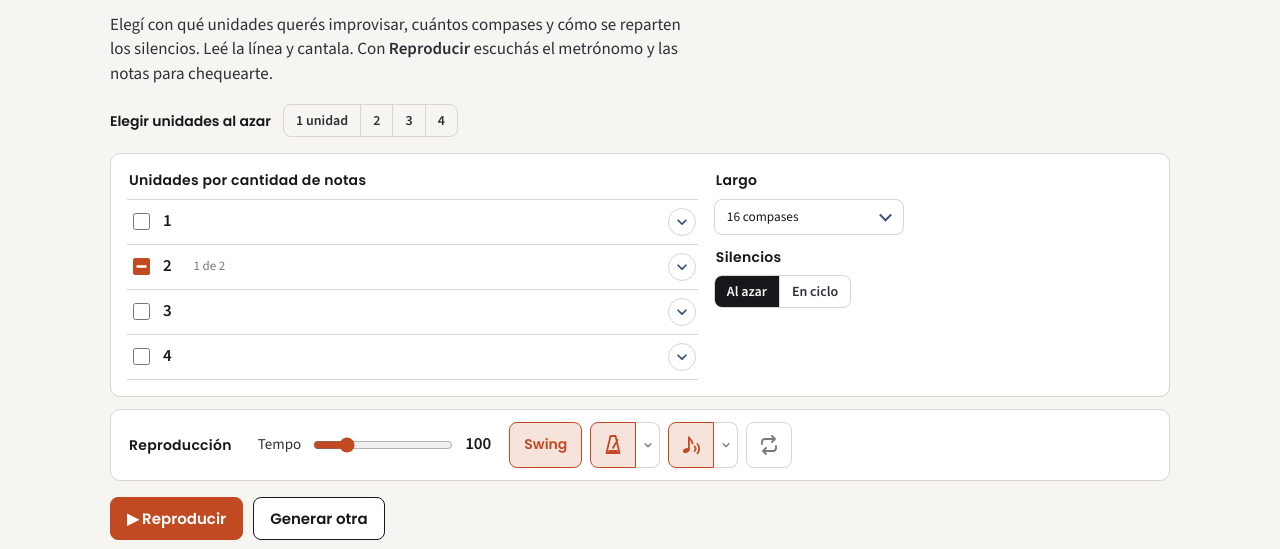
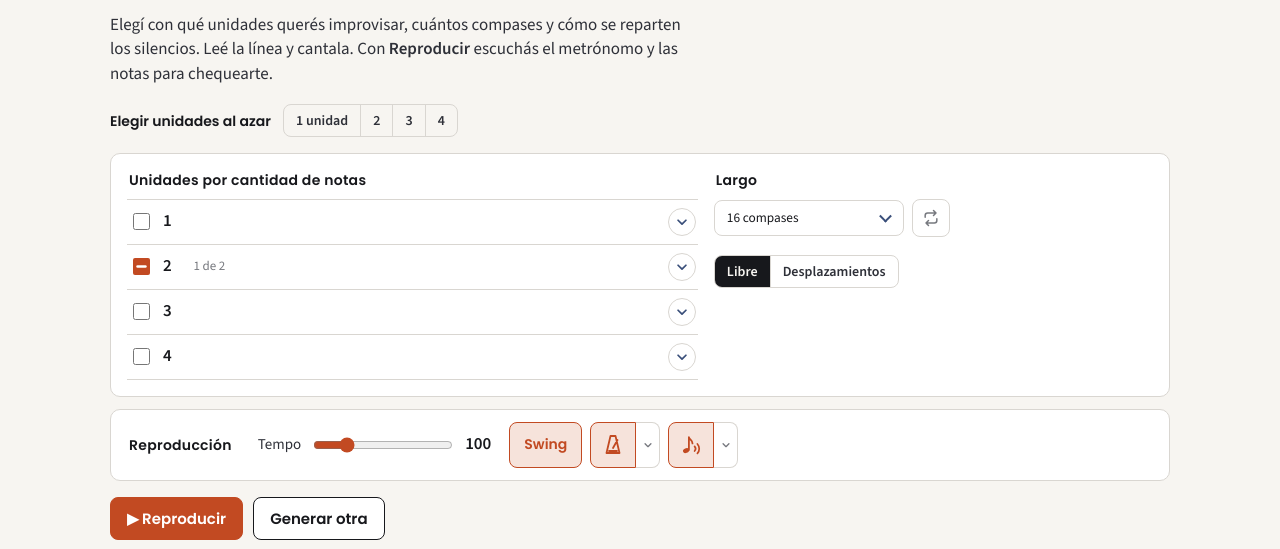
Before and after one commit to andykligman/entrenador-ritmico, a plain HTML site: page index.html in a window 1280 px wide. Shown: the part 207-756 px from the top of the page. Drawn offline with nearby package versions, Linux system fonts and the light colour scheme.

Commit message:
Libre / Desplazamientos; repetir al lado del largo
Co-Authored-By: Claude Opus 5.5 <noreply@anthropic.com>
Claude-Session: https://claude.ai/code/session_01WEREQYk7orThHX6QA8bRv6

```diff
--- a/index.html
+++ b/index.html
@@ -130,6 +130,12 @@ p.aviso.suave{background:transparent;color:var(--muted);border-left-color:var(--
 label.chk.off{opacity:.35;cursor:not-allowed}
 .hoja{position:relative}
 .cuenta{margin-left:auto;font:800 34px/1 var(--display,inherit);color:var(--naranja);background:var(--card);border:2px solid var(--naranja);border-radius:12px;padding:6px 16px;z-index:5}
+.largofila{display:flex;align-items:center;gap:8px}
+.tg.tgsm{width:38px;height:38px}
+.tg.tgsm svg{width:20px;height:20px}
+.modoseg{margin-top:18px}
+.ciclofila{display:flex;align-items:center;gap:10px;margin-top:10px}
+.ciclofila .cl{font-size:14px;color:var(--muted)}
 p.aviso{margin:4px 0 8px;padding:8px 12px;border-radius:8px;background:var(--naranja-soft);color:var(--naranja);font-weight:600;font-size:14px;border-left:3px solid var(--naranja)}
 .hoja.vacia{opacity:.3;filter:grayscale(1) blur(1.5px);pointer-events:none}
 .hoja{transition:opacity .2s,filter .2s}
@@ -169,22 +175,20 @@ footer{margin-top:26px;padding-top:12px;border-top:1px solid var(--rule);font-si
 
   <fieldset>
     <legend>Largo</legend>
-    <div class="selwrap"><select id="compases" aria-label="Cantidad de compases">
+    <div class="largofila"><div class="selwrap"><select id="compases" aria-label="Cantidad de compases">
       <option value="4">4 compases</option><option value="8">8 compases</option><option value="16" selected>16 compases</option><option value="32">32 compases</option><option value="cont">Continuo</option>
-    </select>
-    </div>
+    </select></div>
+    <button class="tg tgsm" id="loop" aria-pressed="false" data-tip="Repetir al terminar" aria-label="Repetir al terminar"><svg viewBox="0 0 24 24"><path d="M5 11V9a3 3 0 0 1 3-3h10M15 3l3 3-3 3M19 13v2a3 3 0 0 1-3 3H6M9 21l-3-3 3-3" fill="none" stroke="currentColor" stroke-width="1.8" stroke-linecap="round" stroke-linejoin="round"/></svg></button></div>
 
-
-    <legend style="margin-top:12px">Silencios</legend>
-    <div class="seg" id="modo" role="group" aria-label="Modo de silencios">
-      <button data-v="azar" aria-pressed="true">Al azar</button><button data-v="ciclo">En ciclo</button>
+    <div class="seg modoseg" id="modo" role="group" aria-label="Forma de la improvisación">
+      <button data-v="azar" aria-pressed="true">Libre</button><button data-v="ciclo">Desplazamientos</button>
     </div>
     <div id="optAzar"></div>
     <div id="optCiclo" hidden>
-      <div class="fila"><span>Ciclo de</span>
+      <div class="ciclofila"><span class="cl">Ciclo de</span>
         <div class="seg" id="ciclo" role="group" aria-label="Largo del ciclo en negras">
           <button data-v="3" aria-pressed="true">3</button><button data-v="5">5</button><button data-v="7">7</button>
-        </div></div>
+        </div><span class="cl">negras</span></div>
     </div>
   </fieldset>
 
@@ -213,7 +217,6 @@ footer{margin-top:26px;padding-top:12px;border-top:1px solid var(--rule);font-si
       <button class="tg tgtxt" id="swing" aria-pressed="true">Swing</button>
       <div class="tgvol" id="metroBox"><button class="tg" id="metro" aria-pressed="true" aria-label="Metrónomo"><svg viewBox="0 0 24 24"><path d="M9.5 3h5l4 17H5.5zM8 18h8M12 15l4.5-8" fill="none" stroke="currentColor" stroke-width="1.8" stroke-linejoin="round" stroke-linecap="round"/></svg></button><button class="volbtn" aria-label="Volumen del metrónomo" aria-expanded="false"><svg viewBox="0 0 12 12" width="10" height="10"><path d="M2.5 4.5L6 8l3.5-3.5" fill="none" stroke="currentColor" stroke-width="1.6" stroke-linecap="round" stroke-linejoin="round"/></svg></button><div class="volpop" hidden><input type="range" class="vol" id="vol_metro" min="0" max="100" value="80" aria-label="Volumen del metrónomo"><span class="volv">80</span></div></div>
       <div class="tgvol" id="notasBox"><button class="tg" id="notas" aria-pressed="true" aria-label="Notas"><svg viewBox="0 0 24 24"><ellipse cx="7" cy="17.6" rx="3.1" ry="2.3" transform="rotate(-22 7 17.6)" fill="currentColor"/><path d="M9.9 17V4.2c.6 2.4 3.6 3 3.6 6.2" fill="none" stroke="currentColor" stroke-width="1.8" stroke-linecap="round" stroke-linejoin="round"/><path d="M15.6 13.4a3.4 3.4 0 0 1 0 4.6M18.4 11a7 7 0 0 1 0 9.4" fill="none" stroke="currentColor" stroke-width="1.7" stroke-linecap="round"/></svg></button><button class="volbtn" aria-label="Volumen de las notas" aria-expanded="false"><svg viewBox="0 0 12 12" width="10" height="10"><path d="M2.5 4.5L6 8l3.5-3.5" fill="none" stroke="currentColor" stroke-width="1.6" stroke-linecap="round" stroke-linejoin="round"/></svg></button><div class="volpop" hidden><input type="range" class="vol" id="vol_notas" min="0" max="100" value="80" aria-label="Volumen de las notas"><span class="volv">80</span></div></div>
-      <button class="tg" id="loop" aria-pressed="false" data-tip="Repetir al terminar" aria-label="Repetir al terminar"><svg viewBox="0 0 24 24"><path d="M5 11V9a3 3 0 0 1 3-3h10M15 3l3 3-3 3M19 13v2a3 3 0 0 1-3 3H6M9 21l-3-3 3-3" fill="none" stroke="currentColor" stroke-width="1.8" stroke-linecap="round" stroke-linejoin="round"/></svg></button>
     </div>
   </fieldset>
 </div>
@@ -272,7 +275,7 @@ const MAXCICLO=3, tope=()=>st.modo==='ciclo'?MAXCICLO:Infinity;
 function syncAll(){ document.querySelectorAll('details.grp').forEach(d=>d._sync&&d._sync());
   const lleno=st.sel.size>=tope();
   for(const k of Object.keys(U)){ const i=document.getElementById('u_'+k); if(!i) continue; const off=lleno && !st.sel.has(k); i.disabled=off; i.closest('label').classList.toggle('off',off); }
-  const av=document.getElementById('avisoCiclo'); if(av && !av._fijo){ av.hidden=!(st.modo==='ciclo' && lleno); av.textContent='En ciclo se usan hasta '+MAXCICLO+' unidades. Destildá una para elegir otra.'; }
+  const av=document.getElementById('avisoCiclo'); if(av && !av._fijo){ av.hidden=!(st.modo==='ciclo' && lleno); av.textContent='En desplazamientos se usan hasta '+MAXCICLO+' unidades. Destildá una para elegir otra.'; }
   document.querySelectorAll('#azarN button').forEach(b=>{ const off=+b.dataset.v>tope(); b.disabled=off; b.classList.toggle('apagado',off); }); }
 
 // ---------- generación ----------
@@ -810,7 +813,7 @@ seg('modo',v=>{st.modo=v;
   const av=document.getElementById('avisoCiclo'); av._fijo=false;
   if(v==='ciclo' && st.sel.size>MAXCICLO){ const orden=Object.keys(U).filter(k=>st.sel.has(k)), quedan=orden.slice(0,MAXCICLO), salen=orden.slice(MAXCICLO);
     st.sel=new Set(quedan); syncAll(); av._fijo=true; av.hidden=false;
-    av.textContent='En ciclo se usan hasta '+MAXCICLO+' unidades: se destildaron '+salen.map(k=>k==='tr'?'tresillo':U[k].g+' '+U[k].name.toLowerCase()).join(', ')+'.'; }
+    av.textContent='En desplazamientos se usan hasta '+MAXCICLO+' unidades: se destildaron '+salen.map(k=>k==='tr'?'tresillo':U[k].g+' '+U[k].name.toLowerCase()).join(', ')+'.'; }
   else syncAll(); document.getElementById('optAzar').hidden=v!=='azar'; document.getElementById('optCiclo').hidden=v!=='ciclo'; generar();});
 seg('ciclo',v=>{st.ciclo=+v;generar();});
 
```
